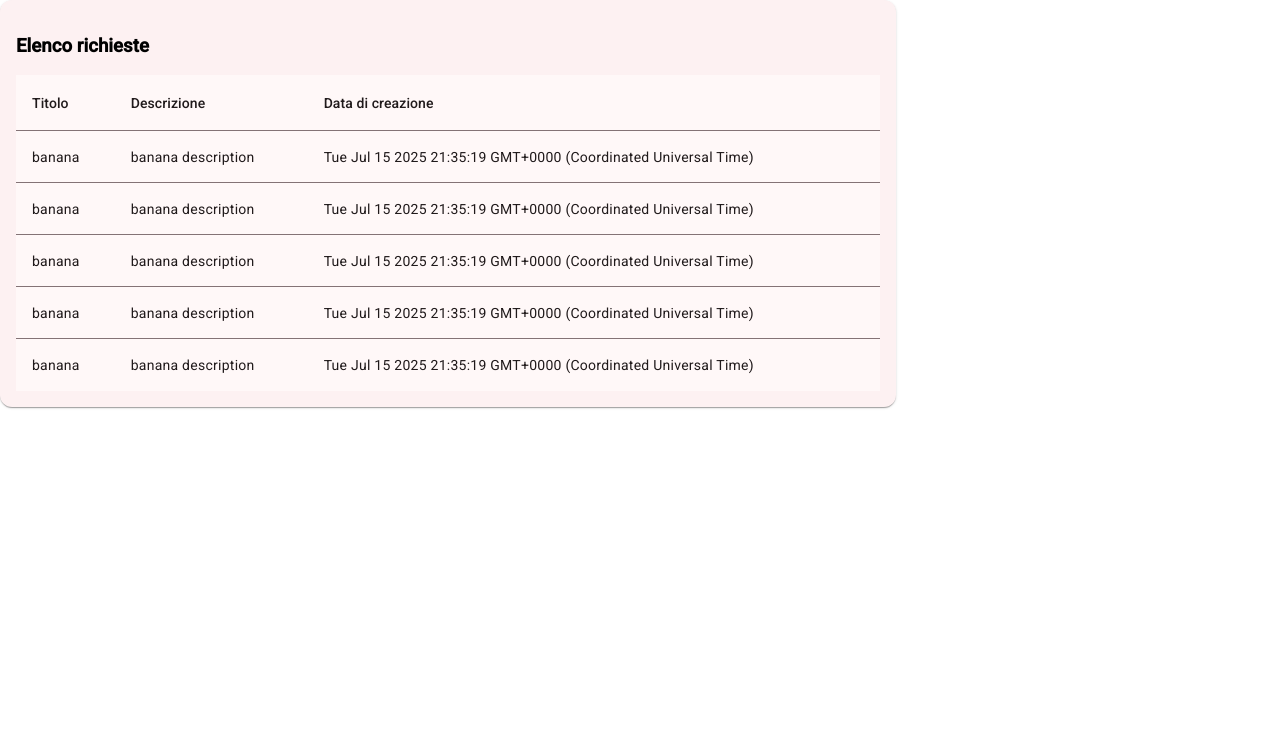
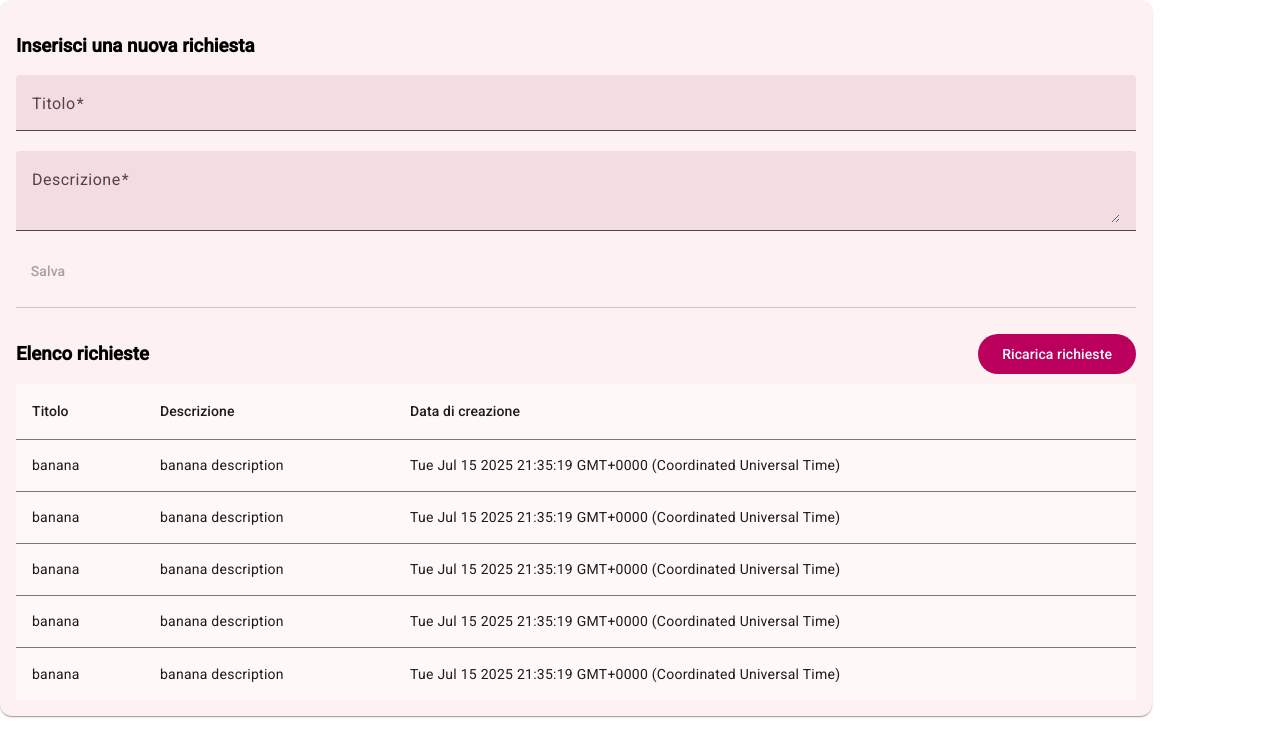
Before and after one commit to cicababba/reply-fe, an Angular app: page / in a window 1280 px wide. Shown: the top 756 px of the page. Built offline with nearby package versions, Linux system fonts and the light colour scheme.

Commit message:
added form

```diff
--- a/src/app/components/generic-table/generic-table.component.html
+++ b/src/app/components/generic-table/generic-table.component.html
@@ -1,8 +1,7 @@
-<mat-card class="min-w p-10">
 <!-- Header della tabella -->
 <div *ngIf="header" class="table-header">
   <h3>{{ header.title }}</h3>
-    <div class="button-header">
+  <div>
     <ng-container *ngFor="let button of header.buttons">
       <ng-container *ngIf="button.isMenu && button.showCondition()">
         <app-menu-button
@@ -38,4 +37,3 @@
 <div *ngIf="!data || data.length === 0" class="p-10 text-center">
   Non ci sono elementi da visualizzare
 </div>
-</mat-card>
--- a/src/app/components/generic-table/generic-table.component.ts
+++ b/src/app/components/generic-table/generic-table.component.ts
@@ -4,7 +4,6 @@ import { CommonModule } from '@angular/common';
 import { TableAction } from './table-types/TableAction';
 import { MatButtonModule } from '@angular/material/button';
 import { MatIconModule } from '@angular/material/icon';
-import { MatCardModule } from '@angular/material/card';
 import { TableHeader } from './table-types/TableHeader';
 import { MenuButtonComponent } from '../menu-button/menu-button.component';
 import { FormsModule } from '@angular/forms';
@@ -18,7 +17,6 @@ import { MatTooltipModule } from '@angular/material/tooltip';
     FormsModule,
     MatButtonModule,
     MatIconModule,
-    MatCardModule,
     MenuButtonComponent,
     MatTooltipModule,
   ],
--- /dev/null
+++ b/src/app/components/new-request/new-request.component.html
@@ -0,0 +1,16 @@
+<h3>Inserisci una nuova richiesta</h3>
+<form [formGroup]="newRequestForm" (ngSubmit)="submit()">
+  <div class="flex-column">
+    <mat-form-field>
+      <mat-label>Titolo</mat-label>
+      <input matInput formControlName="title" />
+    </mat-form-field>
+    <mat-form-field>
+      <mat-label>Descrizione</mat-label>
+      <textarea matInput formControlName="description"></textarea>
+    </mat-form-field>
+  </div>
+  <button mat-button type="submit" [disabled]="!newRequestForm.valid">
+    Salva
+  </button>
+</form>
--- /dev/null
+++ b/src/app/components/new-request/new-request.component.ts
@@ -0,0 +1,27 @@
+import { Component } from '@angular/core';
+import {
+  FormBuilder,
+  FormGroup,
+  ReactiveFormsModule,
+  Validators,
+} from '@angular/forms';
+import { MatButtonModule } from '@angular/material/button';
+import { MatInputModule } from '@angular/material/input';
+
+@Component({
+  selector: 'app-new-request',
+  imports: [MatInputModule, ReactiveFormsModule, MatButtonModule],
+  templateUrl: './new-request.component.html',
+  styleUrl: './new-request.component.scss',
+})
+export class NewRequestComponent {
+  newRequestForm: FormGroup;
+  constructor(private fb: FormBuilder) {
+    this.newRequestForm = this.fb.group({
+      title: ['', Validators.required],
+      description: ['', Validators.required],
+    });
+  }
+
+  submit() {}
+}
--- a/src/app/pages/main-page/main-page.component.html
+++ b/src/app/pages/main-page/main-page.component.html
@@ -1,6 +1,12 @@
+<mat-card class="min-w p-10">
+  <app-new-request class="mb-1"></app-new-request>
+
+  <mat-divider></mat-divider>
   <app-generic-table
+    class="mt-1"
     [data]="data"
     [displayedColumns]="displayedColumns"
     [header]="tableHeader"
   >
   </app-generic-table>
+</mat-card>
--- a/src/app/pages/main-page/main-page.component.ts
+++ b/src/app/pages/main-page/main-page.component.ts
@@ -1,10 +1,19 @@
 import { Component } from '@angular/core';
 import { GenericTableComponent } from '../../components/generic-table/generic-table.component';
 import { TableHeader } from '../../components/generic-table/table-types/TableHeader';
+import { NewRequestComponent } from '../../components/new-request/new-request.component';
+import { MatCardModule } from '@angular/material/card';
+import { MatDividerModule } from '@angular/material/divider';
 
 @Component({
   selector: 'app-main-page',
-  imports: [GenericTableComponent],
+  imports: [
+    GenericTableComponent,
+    NewRequestComponent,
+    NewRequestComponent,
+    MatCardModule,
+    MatDividerModule,
+  ],
   templateUrl: './main-page.component.html',
   styleUrl: './main-page.component.scss',
 })
@@ -39,6 +48,13 @@ export class MainPageComponent {
 
   tableHeader: TableHeader = {
     title: 'Elenco richieste',
+    buttons: [
+      {
+        label: 'Ricarica richieste',
+        action: () => console.log('banana'),
+        showCondition: () => true,
+      },
+    ],
   };
 
   displayedColumns: Map<string, string> = new Map([
--- a/src/styles.scss
+++ b/src/styles.scss
@@ -9,7 +9,7 @@ body { margin: 0; font-family: Roboto, "Helvetica Neue", sans-serif; }
 
 
 .min-w {
-    width: 70%;
+    width: 90%;
 }
 
 .p-10 {
@@ -19,3 +19,27 @@ body { margin: 0; font-family: Roboto, "Helvetica Neue", sans-serif; }
 .text-center {
     text-align: center;
 }
+
+.flex-row {
+    display: flex;
+    flex-direction: row;
+}
+
+.flex-column {
+    display: flex;
+    flex-direction: column;
+}
+
+
+.mt-1 {
+    margin-top: 1rem;
+}
+
+.mb-1 {
+    margin-bottom: 1rem;
+}
+
+
+.max-w {
+    max-width: 50%;
+}
```
Also changed, not shown: src/app/components/new-request/new-request.component.scss (added). Lines whose indentation alone changed are shown as unchanged.
